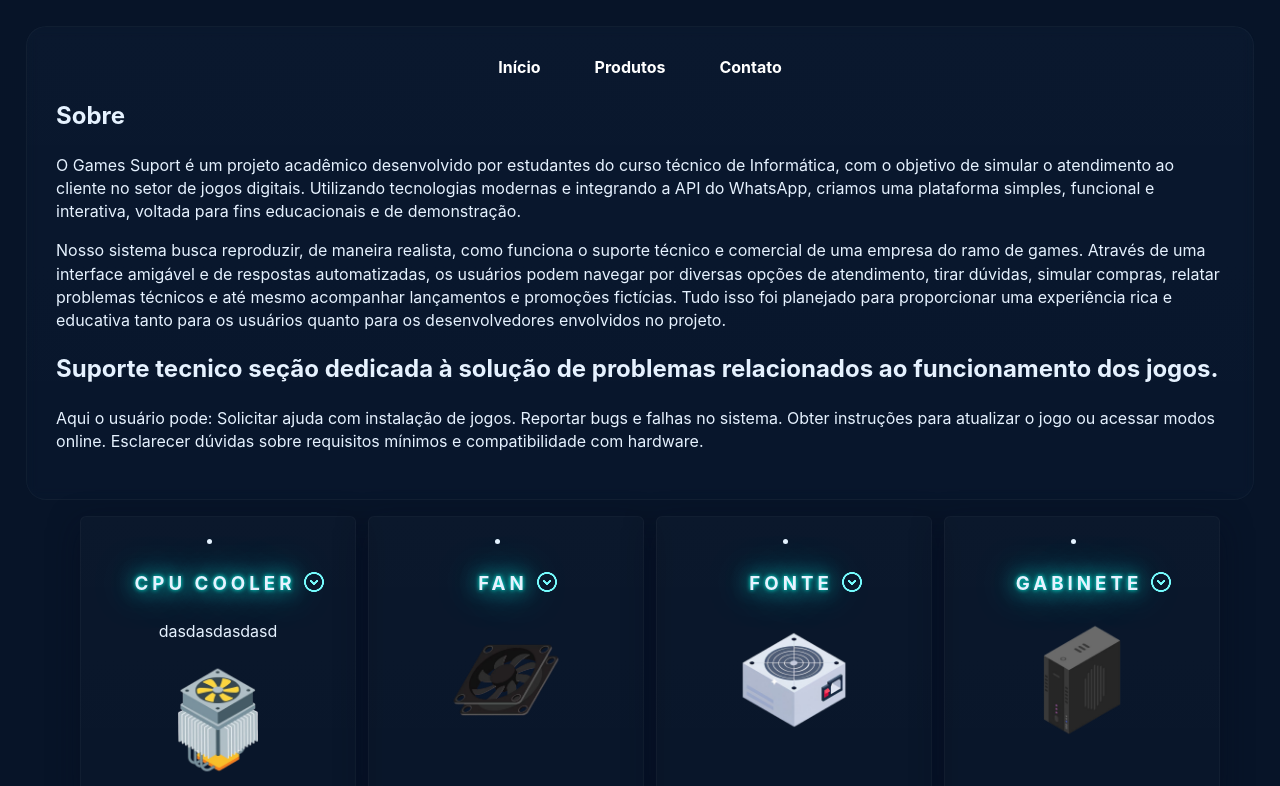
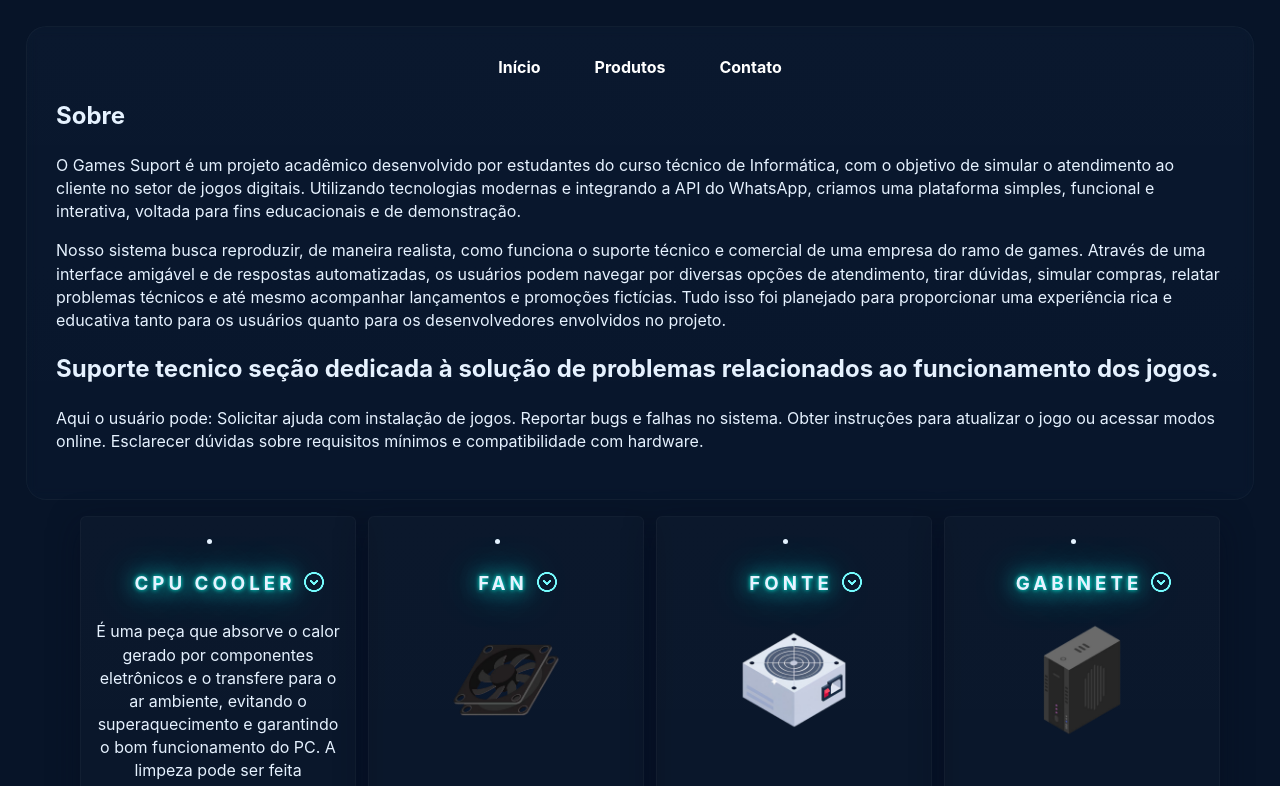
Before and after one commit to thiagoxts40/Projeto-de-integra-o-com-whatsapp, a plain HTML site: page index.html in a window 1280 px wide. Both pictures are taken after a click on the heading "CPU COOLER". Shown: the top 786 px of the page. Drawn offline with Linux system fonts and the light colour scheme.

Commit message:
Update index.html

```diff
--- a/index.html
+++ b/index.html
@@ -48,7 +48,8 @@
         <summary>
           <h3 id="cardh3">CPU cooler </h3>
         </summary>
-        <p>dasdasdasdasd</p>
+        <p> É uma peça que absorve o calor gerado por componentes eletrônicos e o transfere para o ar ambiente, evitando o superaquecimento e garantindo o bom funcionamento do PC.
+ A limpeza pode ser feita superficialmente com ar comprimido em jatos curtos entre as aletas do dissipador e um pincel macio para soltar a poeira acumulada. Uma limpeza mais profunda pode ser necessário que lave o dissipador (somente a peça de metal!) com água morna e sabão neutro, e seque completamente antes de recolocar, use um pano de microfibra ou papel sem fiapos para remover pasta térmica velha  da base do dissipador e aplique a nova.</p>
       </details>
       <img src="src/imgs/dissipador.png">
     </li>
@@ -58,7 +59,8 @@
         <summary>
           <h3 id="cardh3">Fan </h3>
         </summary>
-        <p>dasdasdasdasd</p>
+        <p>Circula o ar dentro do gabinete, removendo o ar quente gerado pelos componentes e puxando ar frio de fora, para manter o sistema resfriado e garantir seu bom funcionamento e durabilidade.
+A limpeza pode ser feita segurando o fan para evitar que ele gire e com um pincel de cerdas macias remova a sujeira mais leve e ar comprimido parar soprar a poeira acumulada se estiver muito sujo desparafuse o fan e use um pano macio com álcool isopropílico.</p>
       </details>
       <img src="src/imgs/fan.png">
     </li>
@@ -68,7 +70,8 @@
         <summary>
           <h3 id="cardh3">Fonte</h3>
         </summary>
-        <p>dasdasdasdasd</p>
+        <p>É um dispositivo que fornece a energia elétrica necessária para o funcionamento de aparelhos e sistemas. Sua principal função é converter a corrente elétrica da tomada, para a corrente contínua  e nas voltagens corretas para os componentes internos.
+ A limpeza pode ser feita de forma mais leve com ar comprimido dando leves sopros entre as aberturas ou usando um pincel ou escova de cerdas macias, não é recomendado abrir a fonte se houver o devido conhecimento.</p>
       </details>
       <img src="src/imgs/fonte.png">
     </li>
@@ -78,7 +81,8 @@
         <summary>
           <h3 id="cardh3">Gabinete </h3>
         </summary>
-        <p>dasdasdasdasd</p>
+        <p> Abriga todos os componentes de um computador como a placa-mãe, processador, memória RAM e fonte de alimentação, além de proteger de sujeira, umidade, impactos físicos e acúmulo de poeira.
+ A limpeza pode ser feita com um pano de microfibra levemente umedecido com água ou álcool isopropílico para uma limpeza externa como painéis laterais já para a parte interna use ar comprimido e um pincel para remover a poeira dos componentes.</p>
       </details>
       <img src="src/imgs/gabinete.png">
     </li>
@@ -88,7 +92,8 @@
         <summary>
           <h3 id="cardh3">Memória RAM </h3>
         </summary>
-        <p>dasdasdasdasd</p>
+        <p>Fornece aos aplicativos, um lugar para armazenar e acessar dados a curto prazo. Ter mais RAM significa que mais dados podem ser acessados e lidos quase instantaneamente.
+A limpeza pode ser feita com uma borracha branca passada suavemente nos contatos dourados, use um pano seco para remover resíduos borracha e use o pano ou um pincel antiestático para limpar o corpo da placa.</p>
       </details>
       <img src="src/imgs/ram.png">
     </li>
@@ -98,7 +103,9 @@
         <summary>
           <h3 id="cardh3">  GPU </h3>
         </summary>
-        <p>dasdasdasdasd</p>
+        <p>Auxilia em tarefas de computação como renderização de gráficos, machine learning (ML) e edição de vídeo, tarefas que exigem operações  matemáticas semelhantes em um conjunto de dados grande.
+ Para se realizar a limpeza  pode se usar um spray de ar comprimido se possível ou um pano macio e sem fiapos com álcool isopropílico para limpar delicadamente as manchas ou partículas.
+</p>
       </details>
       <img src="src/imgs/gpu.png">
     </li>
@@ -108,7 +115,8 @@
         <summary>
           <h3 id="cardh3">Placa Mãe </h3>
         </summary>
-        <p>dasdasdasdasd</p>
+        <p> É a principal placa de circuito do computador conecta todos os outros componentes internos e periféricos, como o processador, a memória RAM, o disco rígido e a placa gráfica.
+ A limpeza pode ser feita de forma mais leve com um pincel para se tirar poeira ou de forma mais profunda usando  um pano  levemente molhado em álcool isopropílico, para a limpeza profunda é necessário que se desmonte a placa mãe.  </p>
       </details>
       <img src="src/imgs/placaMae.svg">
     </li>
@@ -128,7 +136,8 @@
         <summary>
           <h3 id="cardh3">Processador </h3>
         </summary>
-        <p>dasdasdasdasd</p>
+        <p> Atua  no controle da memória RAM até a abertura e execução de um programa, se comunicando com as demais peças da máquina por meio da placa mãe e seus vários barramentos.
+ A limpeza do processador em si não é algo que você faz diretamente, mas a manutenção do cooler e da pasta térmica que fica em contato com o processador são tarefas importantes.  Remova e separe as peças, o cooler pode ser limpo com ar comprimido ou um pano e a pasta térmica deve ser removida usando um pano macio ou algodão umedecido  com álcool isopropílico 90% ou mais e passe no processador e na base do dissipador para remover toda a pasta térmica velha, deixe secar  então aplique a nova.</p>
       </details>
       <img src="src/imgs/cpu.png">
     </li>
@@ -138,7 +147,8 @@
         <summary>
           <h3 id="cardh3">SSD NVME </h3>
         </summary>
-        <p>dasdasdasdasd</p>
+        <p> É um protocolo de comunicação desenvolvido para unidades de armazenamento baseadas em memória flash, como SSDs, que usam a conexão PCIe. Ele permite muito mais canais de dados e latência muito menor do que a interface SATA usada por HDs e SSDs mais antigos.
+ A limpeza pode ser feita com pano de microfibra seco, pincel de cerdas macias, cotonete ou ar comprimido, passados levemente nas partes douradas e no corpo do SSD removendo a poeira.</p>
       </details>
       <img src="src/imgs/nvme.png">
     </li>
@@ -148,7 +158,8 @@
         <summary>
           <h3 id="cardh3">SSD SATA </h3>
         </summary>
-        <p>dasdasdasdasd</p>
+        <p>Serve para armazenar dados como sistema operacional, programas e arquivos, mas, oferecendo uma inicializações mais rápida e carregamento de aplicativos mais ágil.
+ A limpeza no SSD pode ser feita com Pincel de cerdas macias pano de microfibra seco ,álcool isopropílico, ar comprimido</p>
       </details>
       <img src="src/imgs/ssd.png">
     </li>
@@ -158,7 +169,9 @@
         <summary>
           <h3 id="cardh3">HDD </h3>
         </summary>
-        <p>dasdasdasdasd</p>
+        <p>É um dispositivo de armazenamento de dados, sendo um armazém a longo prazo para o seu computador.
+ A limpeza da carcaça e dos conectores pode ser feita com um pano de microfibra seco ou levemente umedecido com álcool isopropílico, cotonetes ou um pincel pequeno de cerdas macias passados na superfície HDD ou no canto dos parafusos.
+Não é recomendado fazer a limpeza interna do HDD fora de um ambiente limpo e organizado.</p>
       </details>
       <img src="src/imgs/hdd.png">
     </li>
@@ -188,4 +201,5 @@
   </div>
 </body>
 
+
 </html>
```
